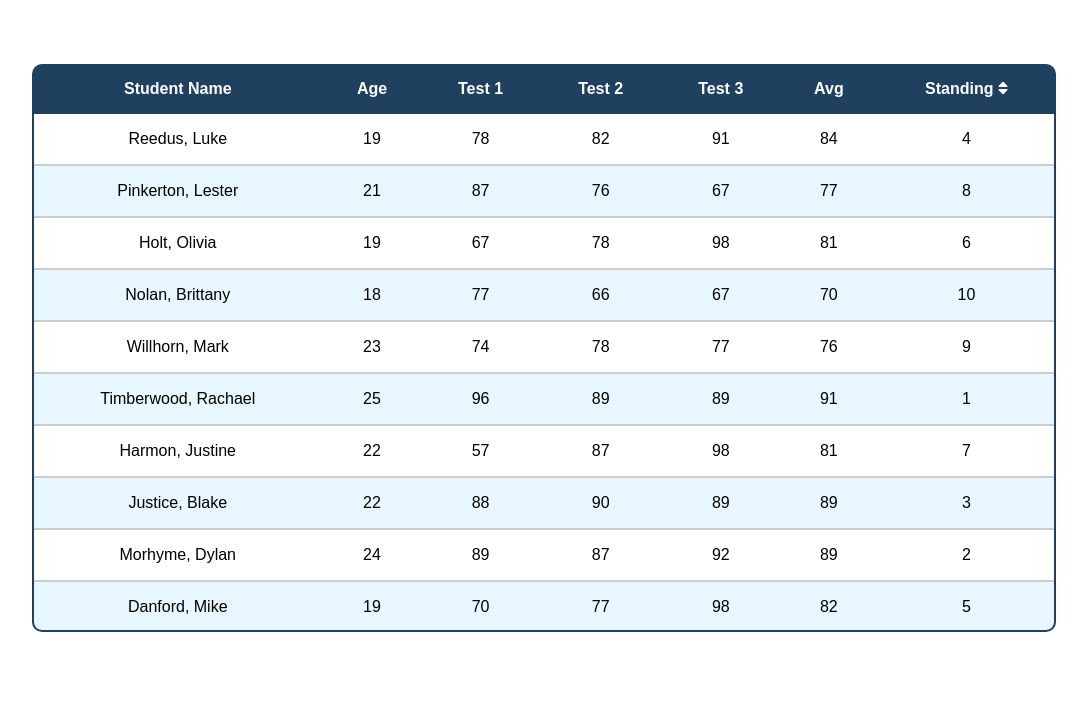
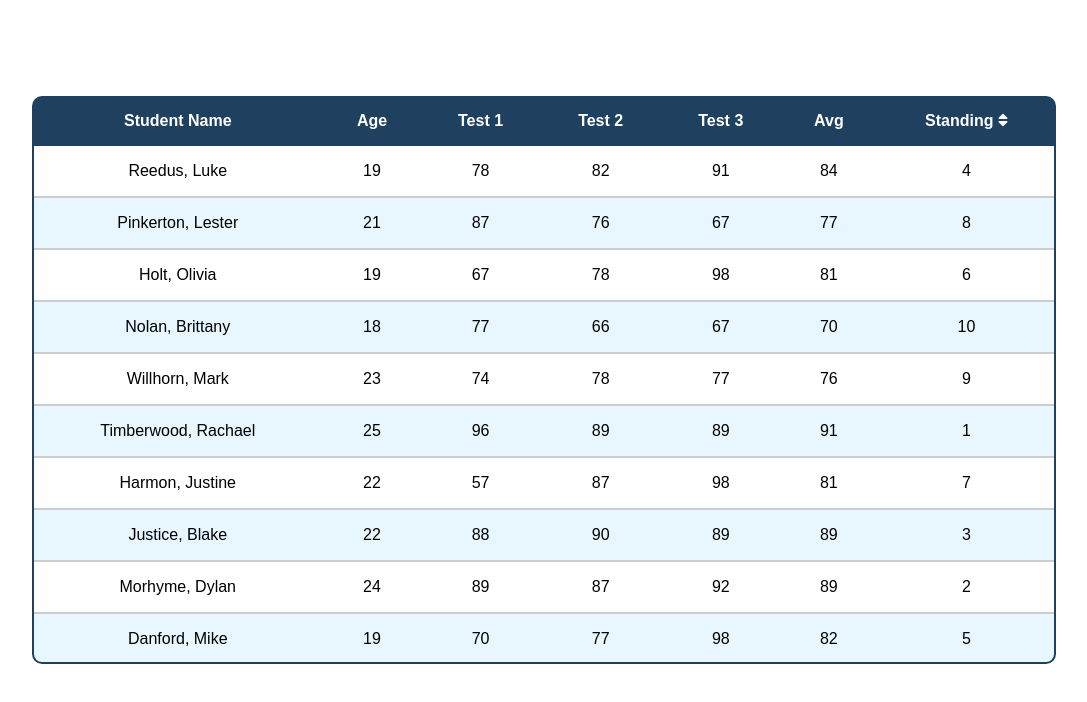
Before and after one commit to christopherConcannon/athena_assessment, a React (Create React App) app: page / in a window 1280 px wide. Shown: the top 702 px of the page, without its empty margins (96-1183 px from the left). Built offline with nearby package versions, Linux system fonts and the light colour scheme.

Commit message:
tweak styling

```diff
--- a/src/index.css
+++ b/src/index.css
@@ -18,7 +18,7 @@ body {
 .container {
   display: flex;
   justify-content: center;
-  padding-top: 4rem;
+  padding: 6rem 0;
 }
 
 table {
```
